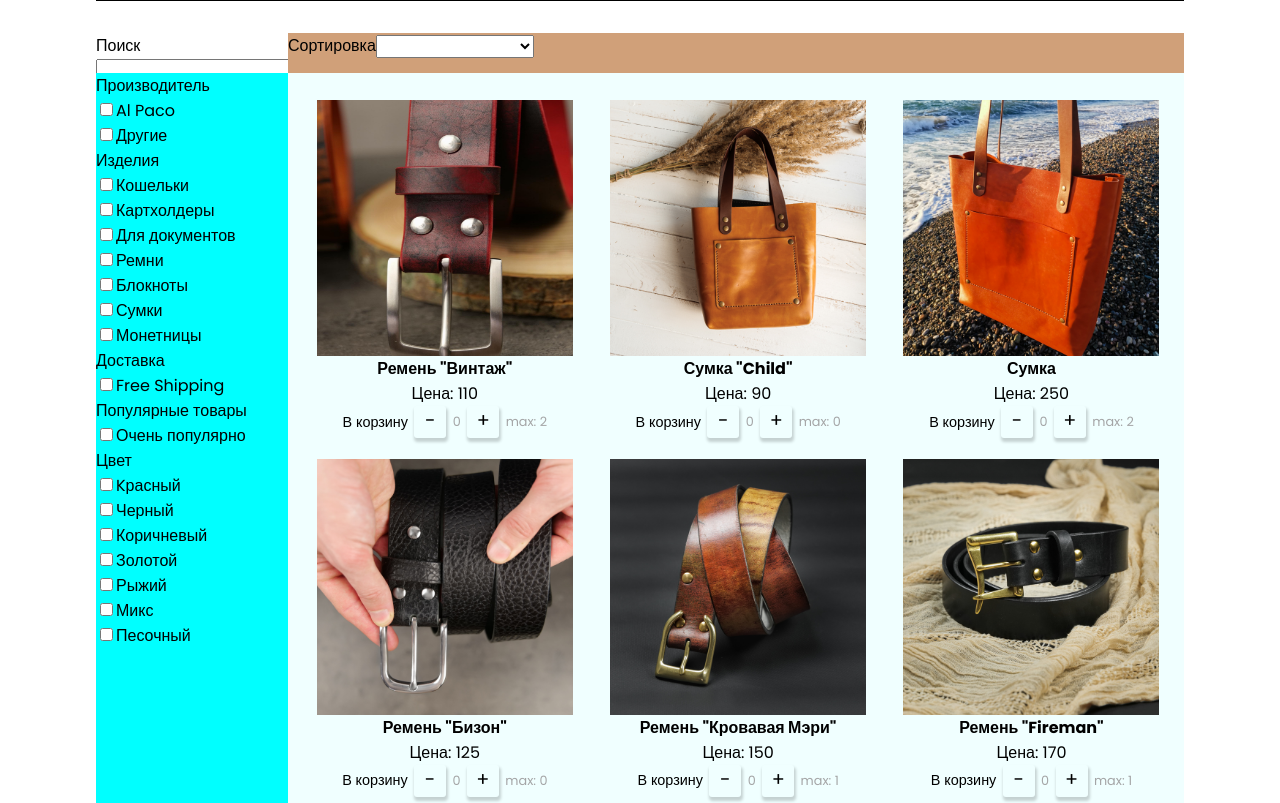
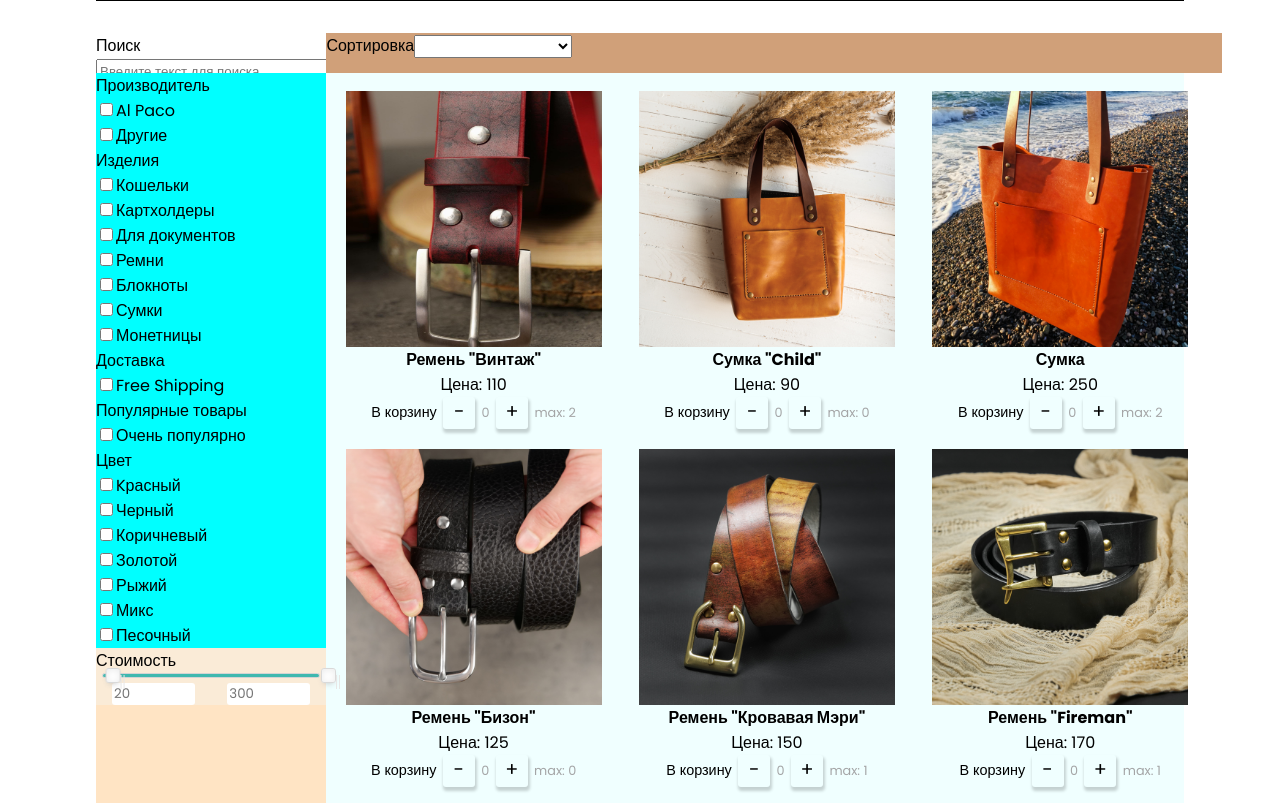
Before and after one commit to UTYFjs/LeatherShop, a website built with webpack: page src/index.html in a window 1280 px wide. Shown: the part 119-922 px from the top of the page. Built offline with nearby package versions, Linux system fonts and the light colour scheme.

Commit message:
feat: start range slider filter

```diff
--- a/src/styles.scss
+++ b/src/styles.scss
@@ -120,24 +120,47 @@ body{
 
 
   .sidebar{
-    width: 15vw;
+    width: 18vw;
     background-color: antiquewhite;
     display:flex;
     flex-direction: column;
     .search-field{
       background-color: #fff;
       height: 40px;
-      width: 15vw;
+      width: 18vw;
     }
     .filter-field{
       background-color: aqua;
-      height: 1000px;
-      width: 15vw;
+      width: 18vw;
+    }
+    .price{
+      #slider{
+        .noUi-handle{
+              height: 15px !important;
+    width: 15px !important;
+    right: -17px;
+    top: -6px;
+        .noUi-handle:before,
+.noUi-handle:after{
+          display: none !important;
+
+        }
+        }
+      }
+      .price-inputs{
+        display: flex;
+        justify-content: space-around;
+        input{
+          border: none;
+          border-radius: 3px;
+        }
+      }
     }
 
   }
   .container{
-    width: 70vw;
+    width: 67vw;
+    height: auto;
     background-color: azure;
     display: flex;
     flex-direction: column;
@@ -151,7 +174,7 @@ body{
       display: grid;
       grid-template-columns: 1fr 1fr 1fr;
       grid-template-rows: 1fr 1fr 1fr;
-      margin: 1rem;
+      margin: 0.4rem;
     .card{
       width: 22vw;
       height: 28vw;
--- a/src/ts/controllers/main.ts
+++ b/src/ts/controllers/main.ts
@@ -150,6 +150,15 @@ export class Main {
     parent.append(option);
 
   }
+  createInput(type: string, id: string, placeholder: string, min: string, max: string  ):HTMLInputElement{
+    const input: HTMLInputElement = document.createElement('input');
+    input.setAttribute('type', type);
+    input.setAttribute('id', id);
+    input.setAttribute('placeholder', placeholder);
+    input.setAttribute('min', min);
+    input.setAttribute('max', max);
+    return input;
+  }
   getSort(): HTMLElement {
     const sortField: HTMLElement = this.div();
     sortField.classList.add('sort-field');
@@ -188,24 +197,41 @@ export class Main {
     slider.setAttribute('id', 'slider');
 
     noUiSlider.create(slider, {
-      start: [20, 80],
+      start: [20, 300],
       connect: true,
+      step: 1,
       range: {
-        min: 0,
-        max: 100,
+        min: [20],
+        max: [300],
       },
+
       //pips: {
       //  mode: 'steps',
       //  stepped: true,
       //  density: 4
       //},
     });
+    //slider.noUiSlider.on('update', (values, handle) =>
+    //  console.log(values)
+    //);
 
     slider.style.height = '5px';
-    slider.style.width = '200px';
+    slider.style.width = '17vw';
     slider.style.margin = '0 auto 5px';
 
     return slider;
+  }
+  getRangeFilter(): HTMLElement{
+    const rangeFilter: HTMLElement = this.div('price');
+    rangeFilter.textContent = 'Стоимость';
+    rangeFilter.append(this.getRangeSlider());
+    const inputs: HTMLElement = this.div('price-inputs');
+    inputs.append(this.createInput('number', 'price-from', '20', '20', '300'));
+    inputs.append(this.createInput('number', 'price-to', '300', '20', '300'));
+    rangeFilter.append(inputs);
+
+
+    return rangeFilter;
   }
 
   getSidebar(): HTMLElement {
@@ -219,6 +245,7 @@ export class Main {
     const search: HTMLInputElement = document.createElement('input');
     search.setAttribute('type', 'text');
     search.setAttribute('id', 'search');
+    search.setAttribute('placeholder', 'Введите текст для поиска...');
     const label: HTMLLabelElement = document.createElement('label');
     label.textContent = 'Поиск';
     label.setAttribute('for', 'search');
@@ -304,7 +331,7 @@ export class Main {
 
     sidebar.append(searchField);
     sidebar.append(filterField);
-    sidebar.append(this.getRangeSlider());
+    sidebar.append(this.getRangeFilter())
 
     return sidebar;
   }
```
